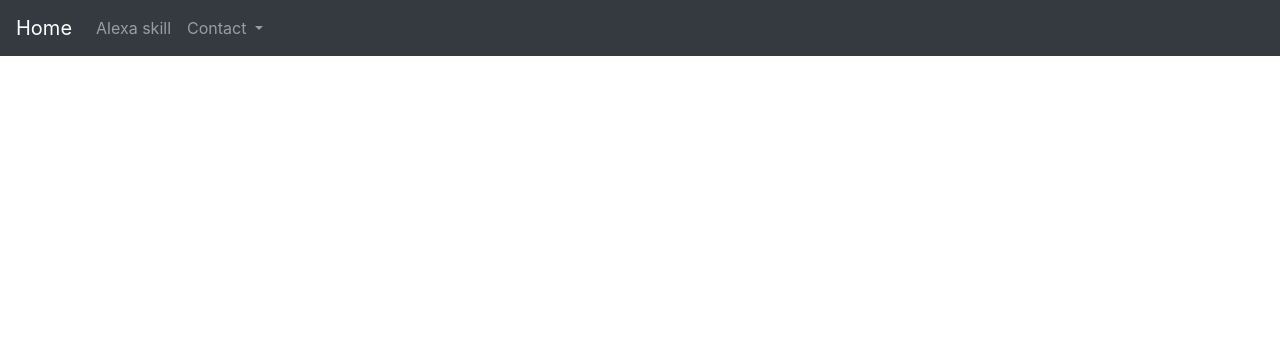
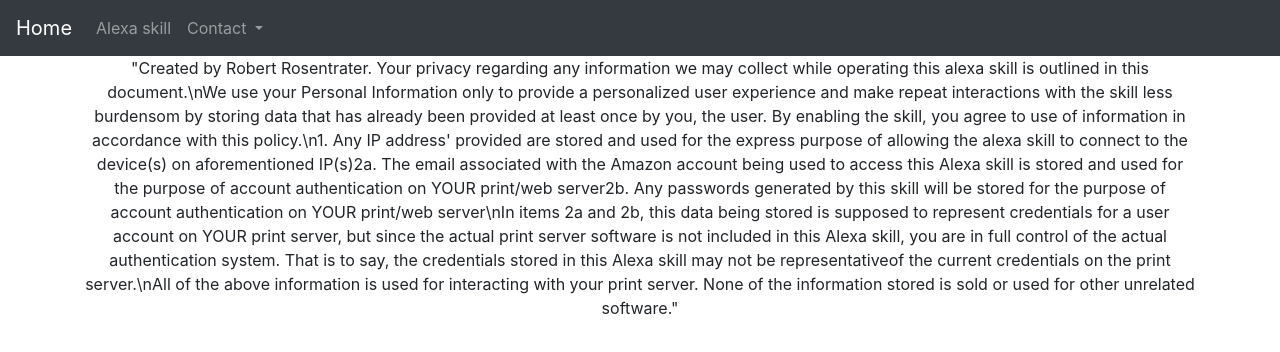
Before and after one commit to rorosentrater/rorosentrater-site, an Angular app: page /octoprintva/privacy in a window 1280 px wide. Before the commit this address led to /. Shown: the top 352 px of the page. Built offline with nearby package versions, Linux system fonts and the light colour scheme.

Commit message:
adding tos and privacy policy pages to remove api gateway methods

```diff
--- /dev/null
+++ b/src/app/octoprint-va-privacy/octoprint-va-privacy.component.html
@@ -0,0 +1,20 @@
+<div class="container">
+  <div class="row">
+    <div class="col text-center">
+      <p>"Created by Robert Rosentrater. Your privacy regarding any information we may collect while operating this
+        alexa skill is outlined in this document.\nWe use your Personal Information only to provide a personalized user
+        experience and make repeat interactions with the skill less burdensom by storing data that has already been
+        provided at least once by you, the user. By enabling the skill, you agree to use of information in accordance
+        with this policy.\n1. Any IP address' provided are stored and used for the express purpose of allowing the alexa
+        skill to connect to the device(s) on aforementioned IP(s)2a. The email associated with the Amazon account being
+        used to access this Alexa skill is stored and used for the purpose of account authentication on YOUR print/web
+        server2b. Any passwords generated by this skill will be stored for the purpose of account authentication on YOUR
+        print/web server\nIn items 2a and 2b, this data being stored is supposed to represent credentials for a user
+        account on YOUR print server, but since the actual print server software is not included in this Alexa skill,
+        you are in full control of the actual authentication system. That is to say, the credentials stored in this
+        Alexa skill may not be representativeof the current credentials on the print server.\nAll of the above
+        information is used for interacting with your print server. None of the information stored is sold or used for
+        other unrelated software."</p>
+    </div>
+  </div>
+</div>
--- /dev/null
+++ b/src/app/octoprint-va-privacy/octoprint-va-privacy.component.ts
@@ -0,0 +1,15 @@
+import { Component, OnInit } from '@angular/core';
+
+@Component({
+  selector: 'app-octoprint-va-privacy',
+  templateUrl: './octoprint-va-privacy.component.html',
+  styleUrls: ['./octoprint-va-privacy.component.css']
+})
+export class OctoprintVaPrivacyComponent implements OnInit {
+
+  constructor() { }
+
+  ngOnInit() {
+  }
+
+}
--- /dev/null
+++ b/src/app/octoprint-va-tos/octoprint-va-tos.component.html
@@ -0,0 +1,13 @@
+<div class="container">
+  <div class="row">
+    <div class="col text-center">
+      <p>"This is an agreement between you the user, and Robert Rosentrater the author of this Alexa skill. User agrees
+        to accept full responsibility for any and all security risks that come with port forwarding a device on their
+        internal network to the world wide web (Necessary to successfully use this skill).Robert Rosentrater is not
+        liable for any unauthorized use of the user's print server, or any other devices or IPs that were configured to
+        work with this skill.User acknowledges they are responsible for the condition of their printer. Robert
+        Rosentrater is not liable for any damages caused by a device malfunction, or skill triggered operation (Over
+        extending the print head for example)"</p>
+    </div>
+  </div>
+</div>
--- /dev/null
+++ b/src/app/octoprint-va-tos/octoprint-va-tos.component.ts
@@ -0,0 +1,15 @@
+import { Component, OnInit } from '@angular/core';
+
+@Component({
+  selector: 'app-octoprint-va-tos',
+  templateUrl: './octoprint-va-tos.component.html',
+  styleUrls: ['./octoprint-va-tos.component.css']
+})
+export class OctoprintVaTosComponent implements OnInit {
+
+  constructor() { }
+
+  ngOnInit() {
+  }
+
+}
--- a/src/app/octoprint-va/octoprint-va.component.html
+++ b/src/app/octoprint-va/octoprint-va.component.html
@@ -58,3 +58,21 @@
     </a>
   </div>
 </div>
+
+<nav class="navbar navbar-expand-lg navbar-dark bg-dark">
+    <div class="container">
+        <button class="navbar-toggler" type="button" data-toggle="collapse" data-target="#navbar10">
+            <span class="navbar-toggler-icon"></span>
+        </button>
+        <div class="navbar-collapse collapse" id="navbar10">
+            <ul class="navbar-nav nav-fill w-100">
+                <li class="nav-item">
+                    <a class="nav-link" [routerLink]="['/octoprintva/tos']">Skill terms of use</a>
+                </li>
+                <li class="nav-item">
+                    <a class="nav-link" [routerLink]="['/octoprintva/privacy']">Skill privacy policy</a>
+                </li>
+            </ul>
+        </div>
+    </div>
+</nav>
```
Also changed, not shown: src/app/app.module.ts (+8 -2 lines), src/app/octoprint-va-privacy/octoprint-va-privacy.component.css (added), src/app/octoprint-va-tos/octoprint-va-tos.component.css (added), 2 other files (tests, documents, lock files or other folders).
